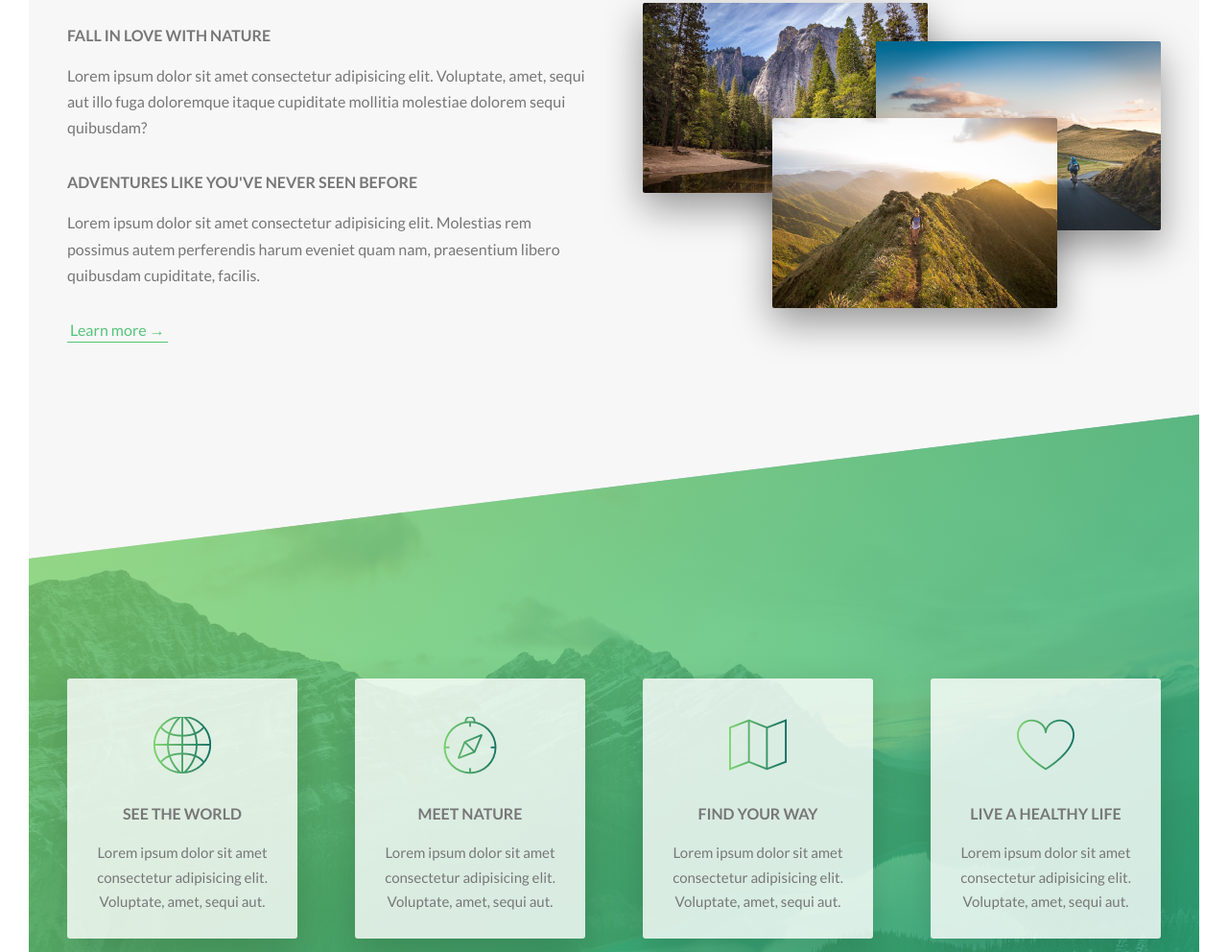
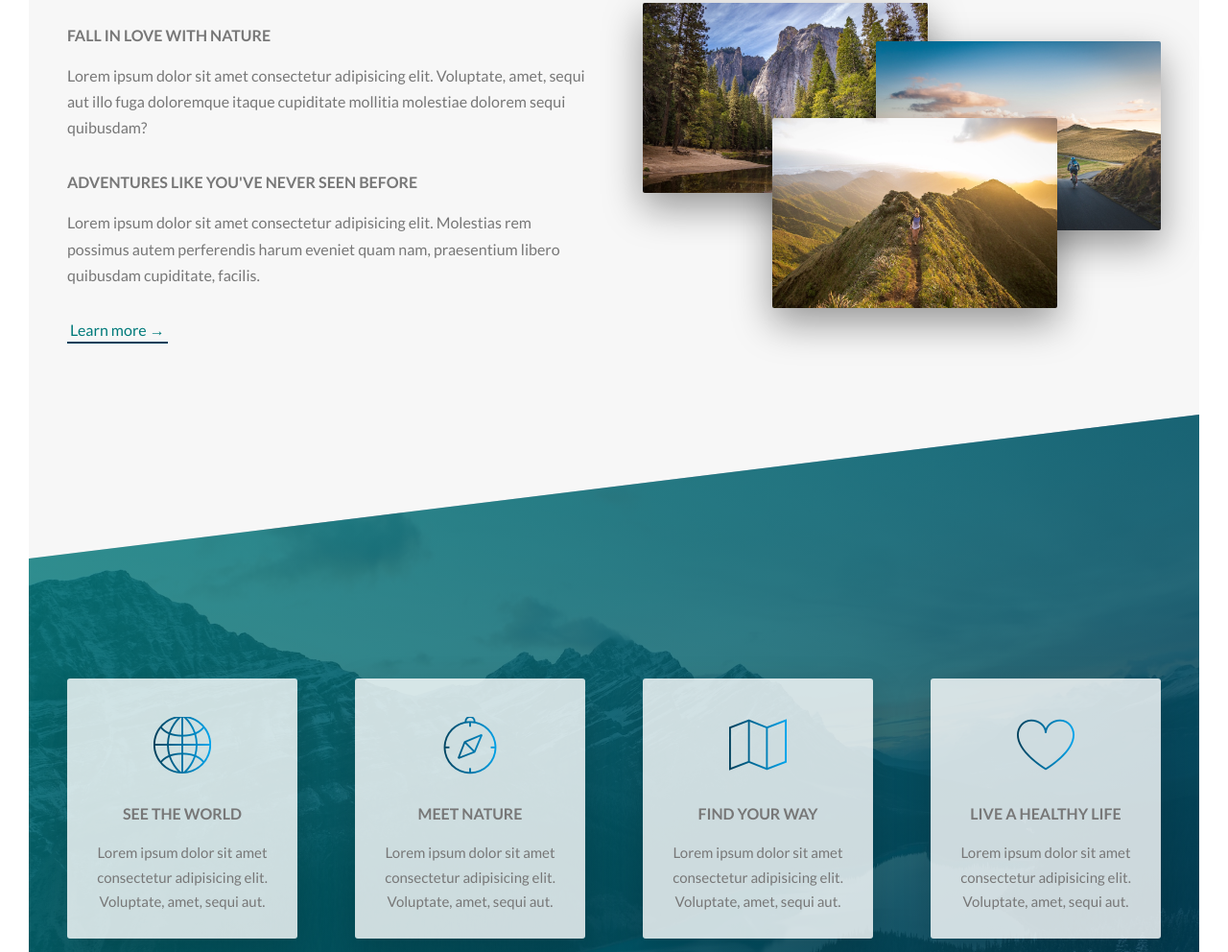
Before and after one commit to ShanClayton/outdoors, a website: page index.html in a window 1280 px wide. Shown: the part 997-1989 px from the top of the page at 96% size. Drawn offline with Linux system fonts and the light colour scheme.

Commit message:
changed colors

```diff
--- a/sass/abstracts/_variables.scss
+++ b/sass/abstracts/_variables.scss
@@ -1,8 +1,11 @@
 //COLORS
-$color-primary: #55c57a; // Light green
-$color-primary-light: #7ed56f; // Medium green
-$color-primary-dark: #28b485; // Dark green
-$color-text-green-cyan: #136f63; // Deep Green-Cyan Turquoise
+$color-text-green-cyan: #0A5DBE;
+$color-primary-dark: #003F5A;
+$color-primary-light: #007A7A;
+$color-features-icon: #00A4EC;
+$color-about-btn-hover: #8FCCDF;
+$color-about-img-hover: #003183;
+
 $color-grey-dark: #777;
 $color-black: #000;
 $color-white: #fff;
--- a/sass/components/_button.scss
+++ b/sass/components/_button.scss
@@ -38,7 +38,7 @@
 
 .btn--white {
     background-color: $color-white;
-    color: $color-primary;
+    color: $color-primary-dark;
 }
 
 .btn::after {
@@ -86,11 +86,11 @@
     &:link,
     &:visited {
         font-size: $default-font-size;
-        color: $color-primary;
+        color: $color-primary-light;
         font-weight: 400;
         display: inline;
         text-decoration: none;
-        border-bottom: 1px solid $color-primary;
+        border-bottom: 2px solid $color-primary-dark;
         padding: 3px;
         transition: all .2s;
         -webkit-transition: all .2s;
@@ -100,7 +100,7 @@
 }
 
     &:hover {
-        background-color: $color-text-green-cyan;
+        background-color: $color-about-btn-hover;
         color: $color-white;
         box-shadow: 0 1rem 2rem rgba($color-black, .15);
         transform: translateY(-2px);
--- a/sass/components/_composition.scss
+++ b/sass/components/_composition.scss
@@ -40,7 +40,7 @@
             -moz-transform: scale(1.05) translateY(-.5rem);
             -ms-transform: scale(1.05) translateY(-.5rem);
             -o-transform: scale(1.05) translateY(-.5rem);
-            outline: 1rem solid $color-text-green-cyan;
+            outline: 1rem solid $color-about-img-hover;
             box-shadow: 0 2.5rem 4rem rgba($color-black, .6);
             z-index: 20;
 }
--- a/sass/components/_feature-box.scss
+++ b/sass/components/_feature-box.scss
@@ -18,7 +18,7 @@
     &__icon {
         font-size: 6rem;
         margin-bottom: .5rem;
-        background-image: linear-gradient(to left, $color-text-green-cyan, $color-primary-light);
+        background-image: linear-gradient(to left, $color-features-icon, $color-primary-dark);
         -webkit-background-clip: text;
         color: transparent;
 
```
Also changed, not shown: css/style.css.
